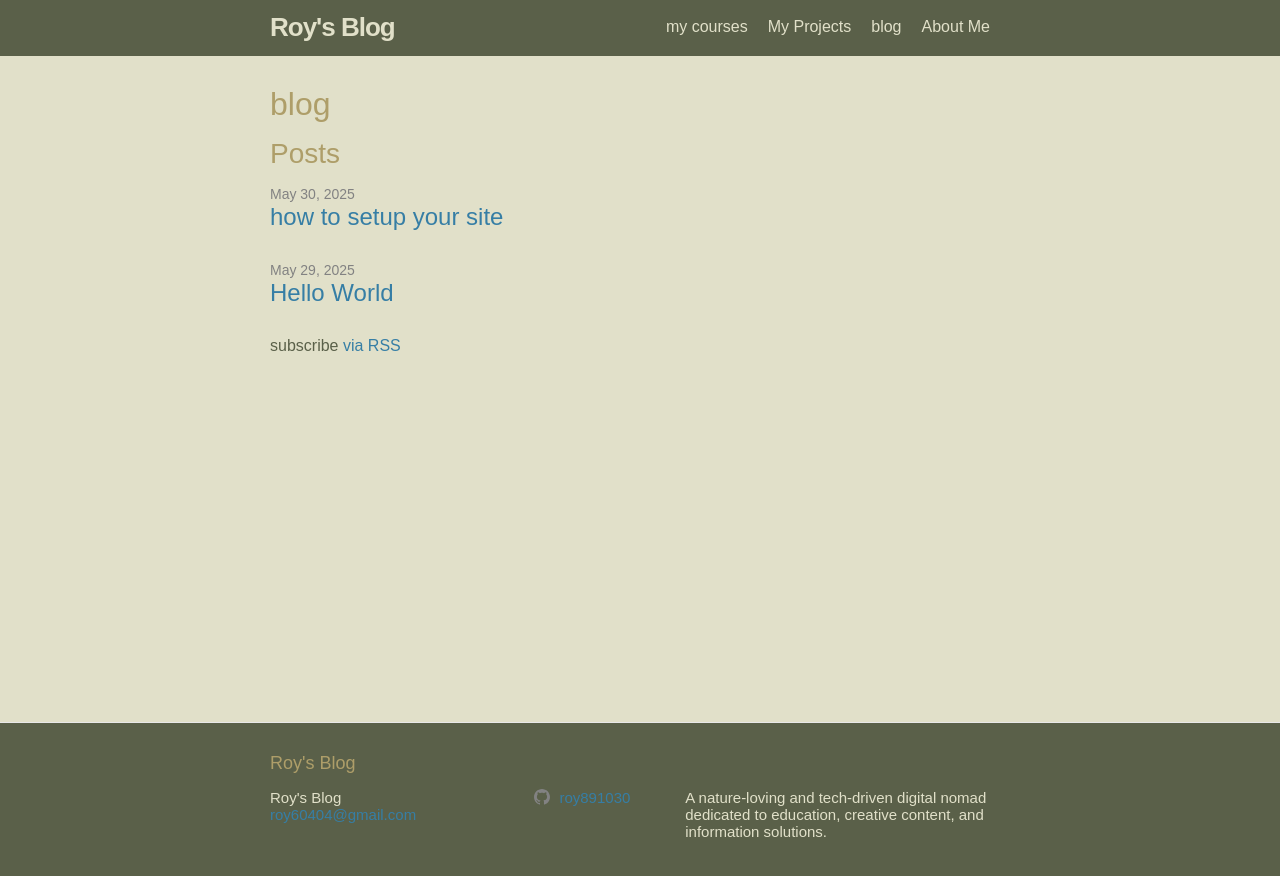
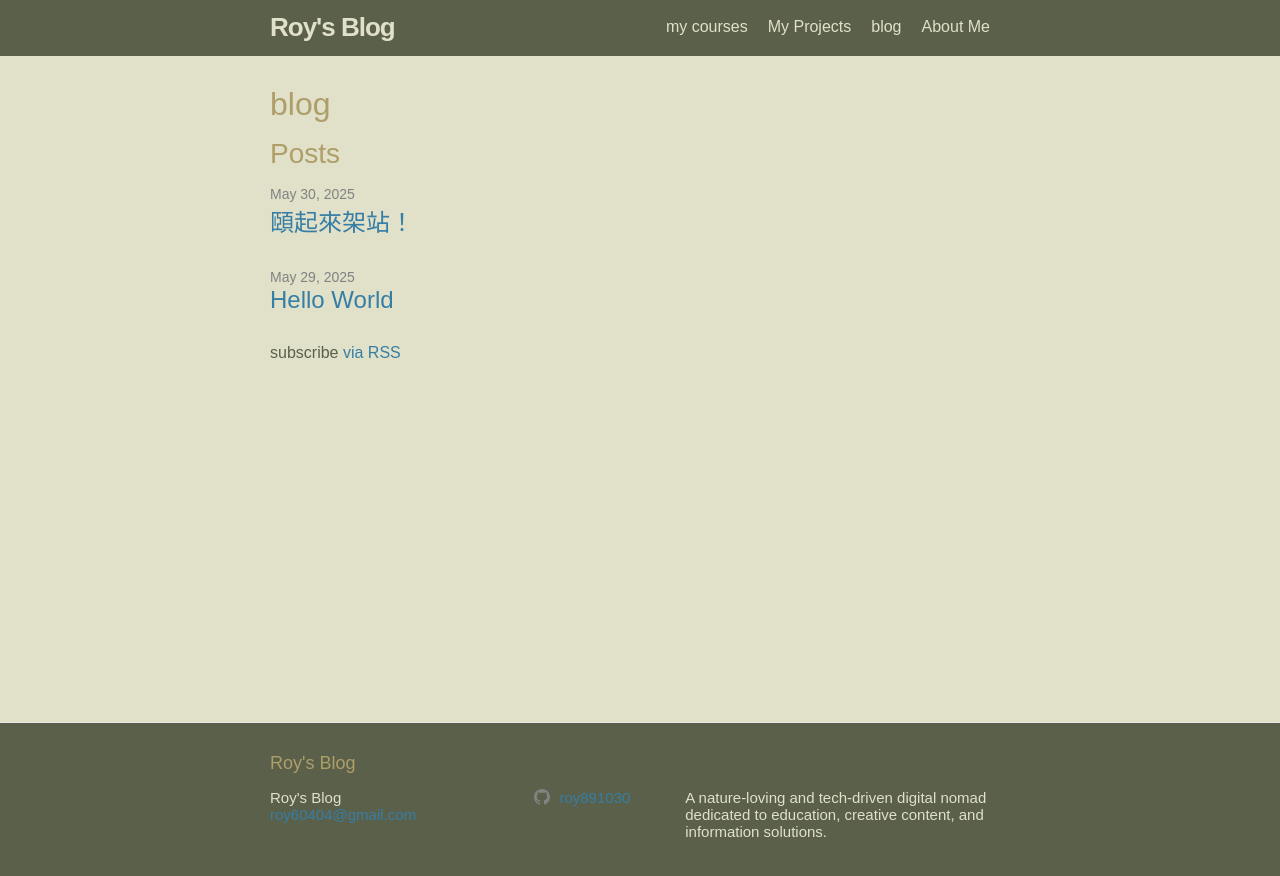
Before and after one commit to roy891030/roy891030.github.io, a Jekyll site: the page built from blog.md, in a window 1280 px wide. Shown: the top 876 px of the page. Built offline with Jekyll 4.4.1, drawn with Linux system fonts in a browser that asks for light colours; some web fonts are replaced.

Commit message:
5/30 日誌還是顯示不出來 再試3次

```diff
--- a/_posts/2025-05-30-how-to-setup-your-site.md
+++ b/_posts/2025-05-30-setup-website.md
@@ -1,6 +1,6 @@
 ---
 layout: post
-title: "how to setup your site"
+title: "頤起來架站！"
 date: 2025-05-30
 ---
 # 架設 GitHub Pages 個人網站（`yourname.github.io`）完整教學筆記
```
Also changed, not shown: _posts/2025-05-29-hello-world copy.md (renamed from _posts/2025-05-29-hello-world.md, +0 -1 lines).
